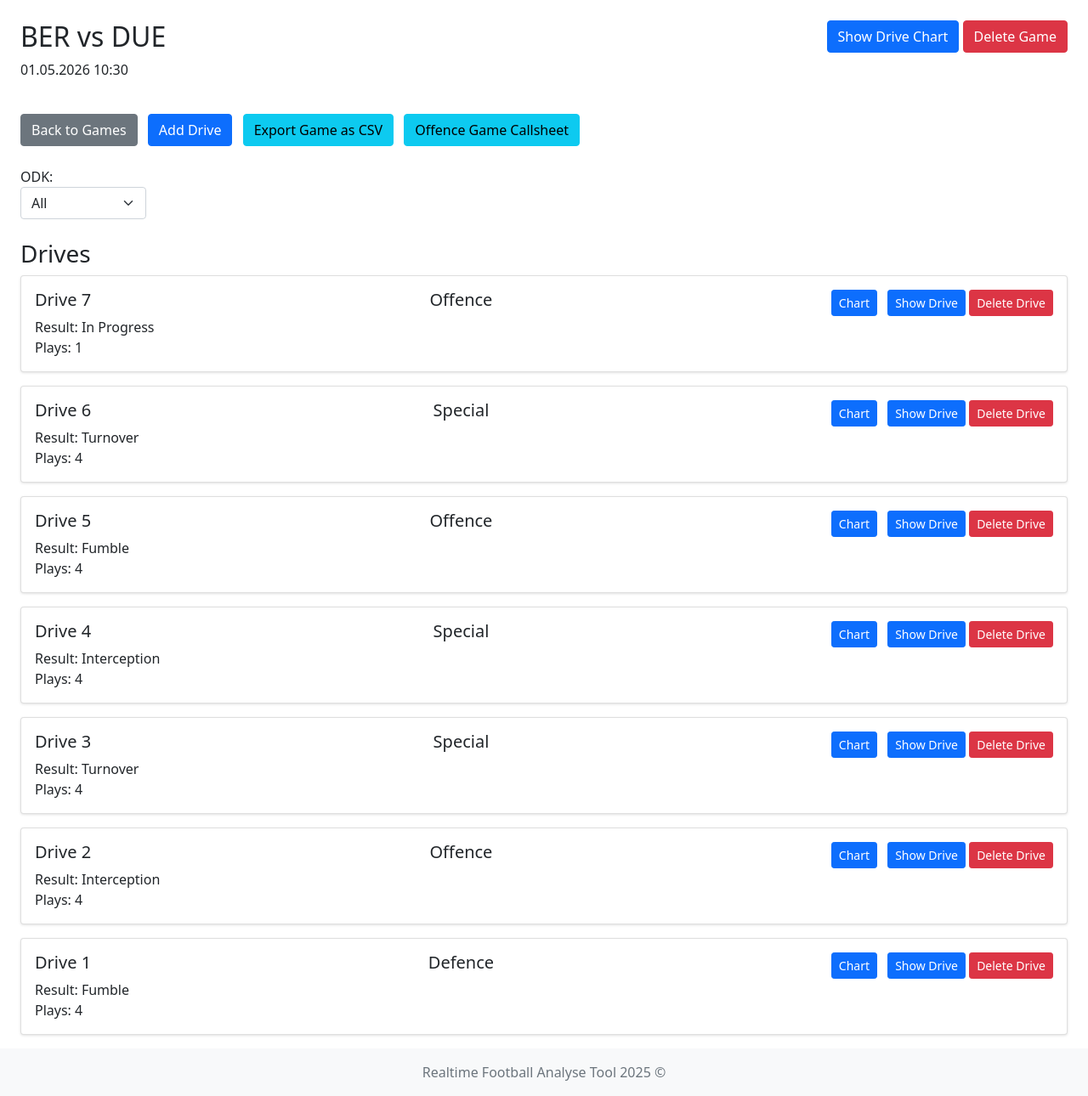
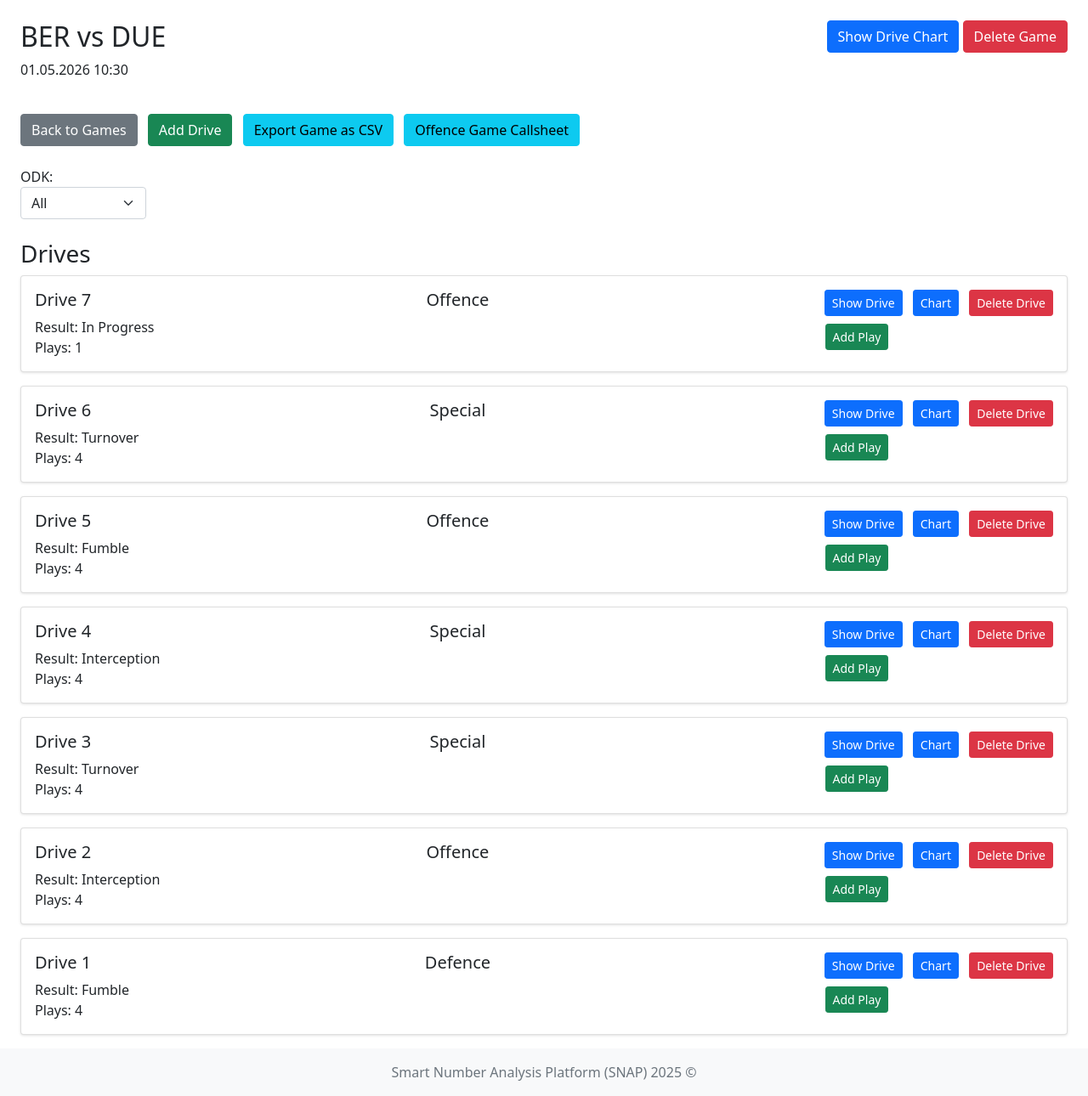
Before and after one commit to louayhentati/american_football, a Flask app: page /games/1 in a window 1280 px wide. Shown: the part 54-1344 px from the top of the page at 85% size. Run offline with Flask 3, Linux system fonts and the light colour scheme; a user stored in the database is signed in; data comes from the database, SQL or seed files in the repository; some libraries are stand-ins or nearby versions.

Commit message:
Changed app name in footer, added Add Play button in drive list and some more small changes

```diff
--- a/app/templates/drive/drive_detail.html
+++ b/app/templates/drive/drive_detail.html
@@ -9,7 +9,7 @@
                 <h2>Drive {{ drive.id }}</h2>
                 <a href="{{ url_for('game_detail', game_id=drive.game_id) }}" class="btn btn-secondary">Back to
                     Drives</a>
-                <a href="{{ url_for('add_play', drive_id=drive.id) }}" class="btn btn-primary">Add Play</a>
+                <a href="{{ url_for('add_play', drive_id=drive.id) }}" class="btn btn-success">Add Play</a>
                 <a href="{{ url_for('export_drive', drive_id=drive.id) }}" class="btn btn-info">Export CSV</a>
             </div>
         </div>
--- a/app/templates/game/game_detail.html
+++ b/app/templates/game/game_detail.html
@@ -25,7 +25,7 @@
     <div class="col">
         <form action="{{ url_for('add_drive', game_id=game.id) }}" method="POST">
             <a href="{{ url_for('game_options') }}" class="btn btn-secondary">Back to Games</a>
-            <button type="submit" class="btn btn-primary">Add Drive</button>
+            <button type="submit" class="btn btn-success">Add Drive</button>
             <a href="{{ url_for('export_game', game_id=game.id) }}" class="btn btn-info">Export Game as CSV</a>
             <a href="{{ url_for('game_callsheet', game_id=game.id) }}" class="btn btn-info">Offence Game Callsheet</a>
         </form>
--- a/app/templates/game/game_options.html
+++ b/app/templates/game/game_options.html
@@ -6,7 +6,7 @@
     <div class="col">
         <h2>Saved Games</h2>
         <div class="d-flex flex-wrap gap-2 mb-2 align-items-end">
-            <a href="{{ url_for('add_game') }}" class="btn btn-primary">Add New Game</a>
+            <a href="{{ url_for('add_game') }}" class="btn btn-success">Add New Game</a>
             <a href="{{ url_for('settings') }}" class="btn btn-secondary">Play Options Settings</a>
             <a href="{{ url_for('callsheet') }}" class="btn btn-info" id="callsheet-link">Callsheet</a>
         </div>
--- a/app/templates/game/partials/_drive_rows.html
+++ b/app/templates/game/partials/_drive_rows.html
@@ -19,9 +19,15 @@
                 {% endif %}
 
                     <div>
-                        <a href="{{ url_for('drive_play_chart', game_id=game.id, drive_id=drive.id) }}" class="btn btn-sm btn-primary">Chart</a>
+                        <a href="{{ url_for('drive_detail', drive_id=drive.id) }}" class="btn btn-sm btn-primary">Show Drive</a>
 
-                        <a href="{{ url_for('drive_detail', drive_id=drive.id) }}" class="btn btn-sm btn-primary">Show Drive</a>
+                        <a href="{{ url_for('drive_play_chart', game_id=game.id, drive_id=drive.id) }}" class="btn btn-sm btn-primary", style="margin-right: 0.5rem;">Chart</a>
+
+
+
+                        <!--
+                        <a href="{{ url_for('add_play', drive_id=drive.id) }}" class="btn btn-sm btn-success">Add Play</a>
+                        --->
 
                         {% if current_user.role == 'admin' %}
                         <form action="{{ url_for('delete_drive', drive_id=drive.id) }}" method="POST" class="d-inline">
@@ -31,12 +37,16 @@
                         {% else %}
                         <button class="btn btn-sm btn-secondary" disabled>Delete Drive</button>
                         {% endif %}
+
                     </div>
                 </div>
-                <p class="card-text">
-                    Result: {{ drive.result or 'In Progress' }}<br>
-                    Plays: {{ drive.plays|length }}
-                </p>
+                <div class="d-flex justify-content-between align-items-center">
+                    <div class="card-text mb-0">
+                        Result: {{ drive.result or 'In Progress' }}<br>
+                        Plays: {{ drive.plays|length }}
+                    </div>
+                    <a href="{{ url_for('add_play', drive_id=drive.id) }}" class="btn btn-sm btn-success ms-auto" style="margin-right: 12.1rem;">Add Play</a>
+                </div>
             </div>
         </div>
 		{% else %}
--- a/app/templates/system/base.html
+++ b/app/templates/system/base.html
@@ -123,7 +123,7 @@
 <!-- Footer -->
 <footer class="footer mt-auto py-3 bg-light">
     <div class="container text-center">
-        <span class="text-muted">Realtime Football Analyse Tool 2025 ©</span>
+        <span class="text-muted">Smart Number Analysis Platform (SNAP) 2025 ©</span>
     </div>
 </footer>
 
```
